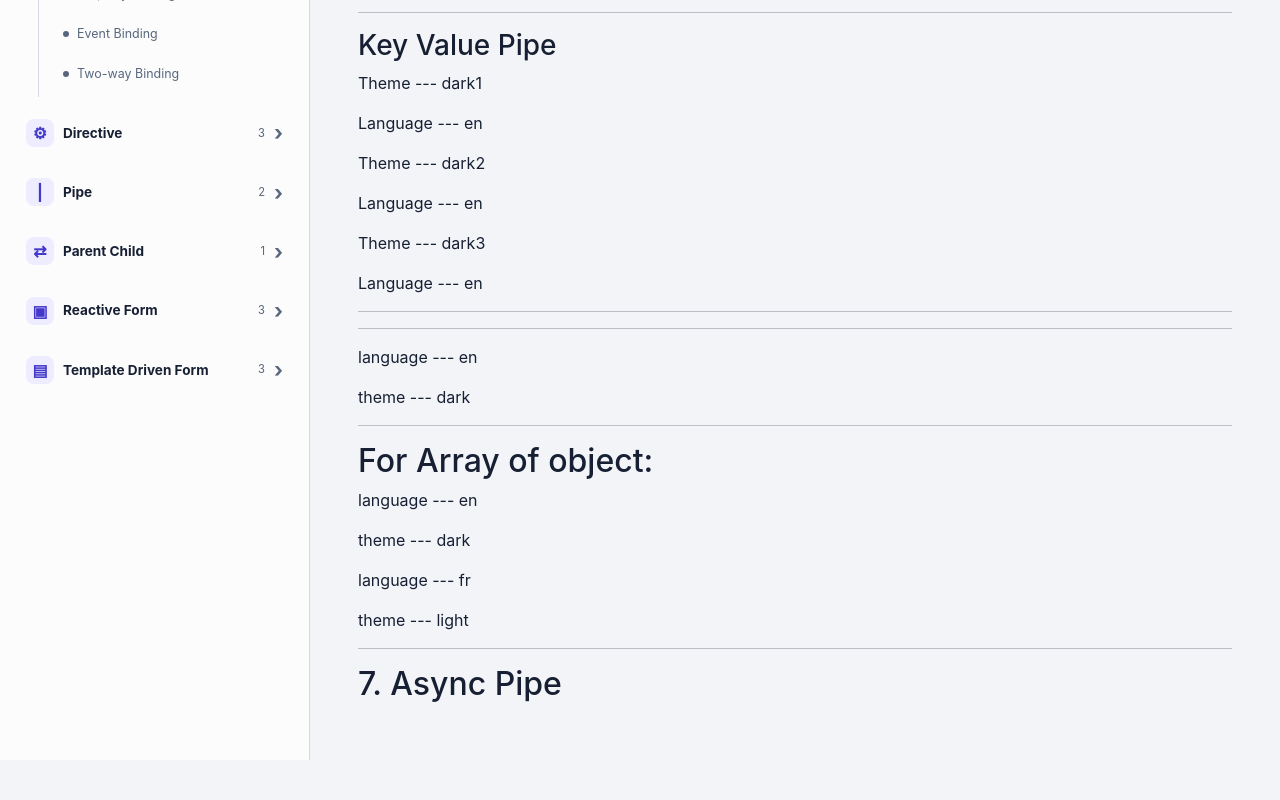
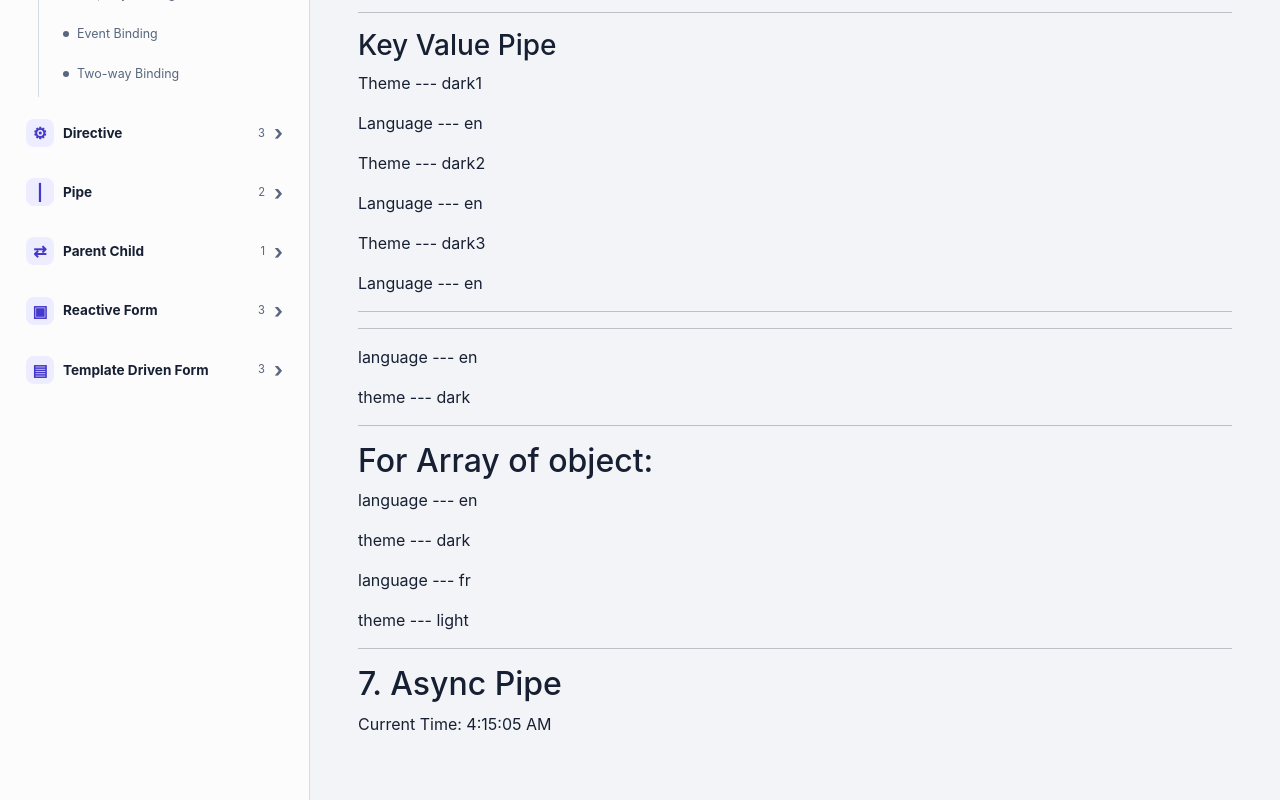
Before and after one commit to Ajinkya1906/angular-daily-code, an Angular app: page /dashboard/pipe/built-in-pipe in a window 1280 px wide. Shown: the part 448-1248 px from the top of the page. Before the commit the page ends 1208 px from the top, so only its background shows below. Built offline with nearby package versions, Linux system fonts and the light colour scheme.

Commit message:
feat - Async Pipe code added

```diff
--- a/src/app/topics/pipe/builtin-pipe/builtin-pipe.html
+++ b/src/app/topics/pipe/builtin-pipe/builtin-pipe.html
@@ -79,4 +79,16 @@ The second loop: accesses the properties of that object. -->
 <hr>
 <h2>7. Async Pipe</h2>
 <!-- we use with RxJS Observable, get latest emitted value
- automatically unsubscribe when component is destroyed. -->
+ automatically unsubscribe when component is destroyed.
+ Common project uses:
+
+🌐 API data — users, products, orders
+🔐 Logged-in user/auth state
+🔔 Notifications
+🔍 Search/autocomplete results
+📡 Real-time/WebSocket data
+⏳ Loading state
+Most common: API data and application state.
+
+ -->
+ <p> Current Time: {{ currentTime$ | async }} </p>
--- a/src/app/topics/pipe/builtin-pipe/builtin-pipe.ts
+++ b/src/app/topics/pipe/builtin-pipe/builtin-pipe.ts
@@ -1,5 +1,6 @@
 import { CommonModule } from '@angular/common';
 import { Component } from '@angular/core';
+import { interval, map, Observable } from 'rxjs';
 
 @Component({
   selector: 'app-builtin-pipe',
@@ -50,4 +51,16 @@ userSettings = [
     language: 'fr'
   }
 ];
+
+
+currentTime$: Observable<string> = interval(1000).pipe(
+  map(() => new Date().toLocaleTimeString())
+);
+// "$ is a naming convention used to indicate that a variable is an Observable. It is not mandatory."
+
+// currentTime : Observable<string> = interval(1000).pipe(
+//    map(() => new Date().toLocaleTimeString())
+// );
+
+
 }
```
